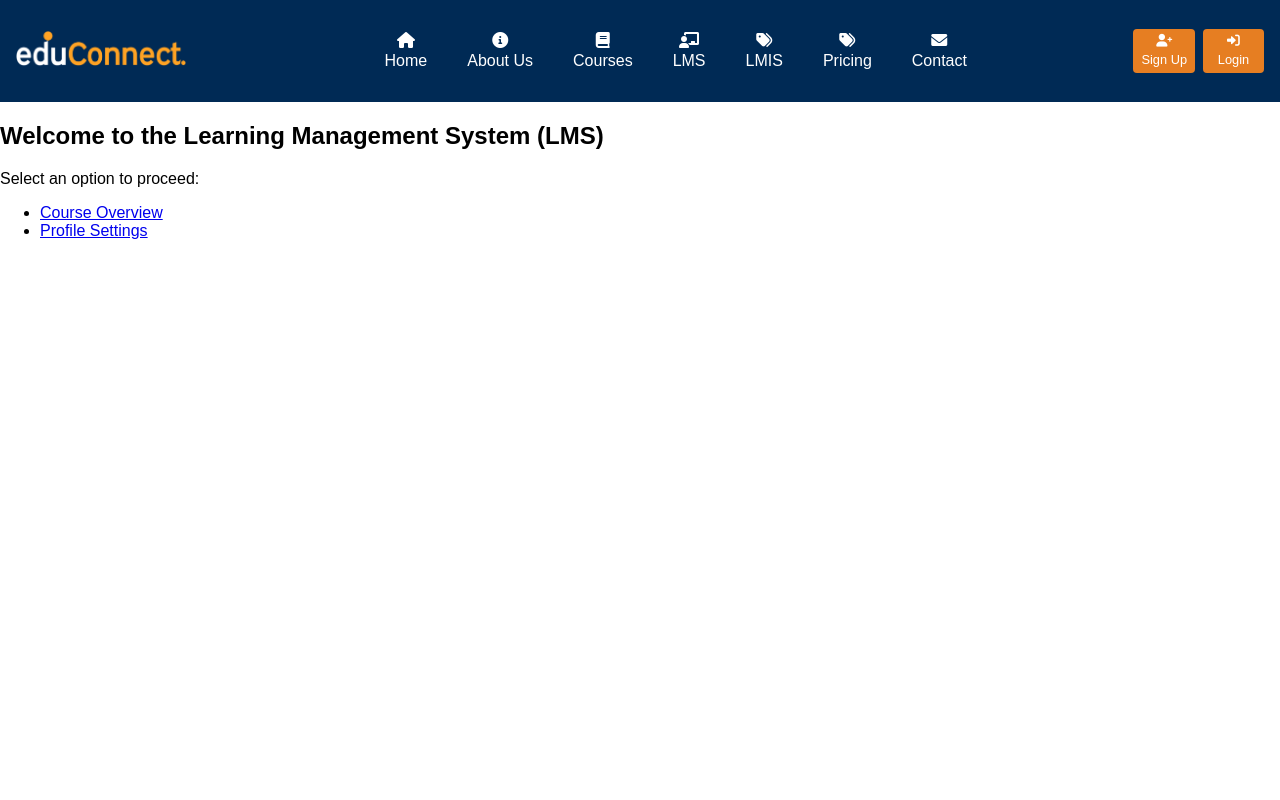
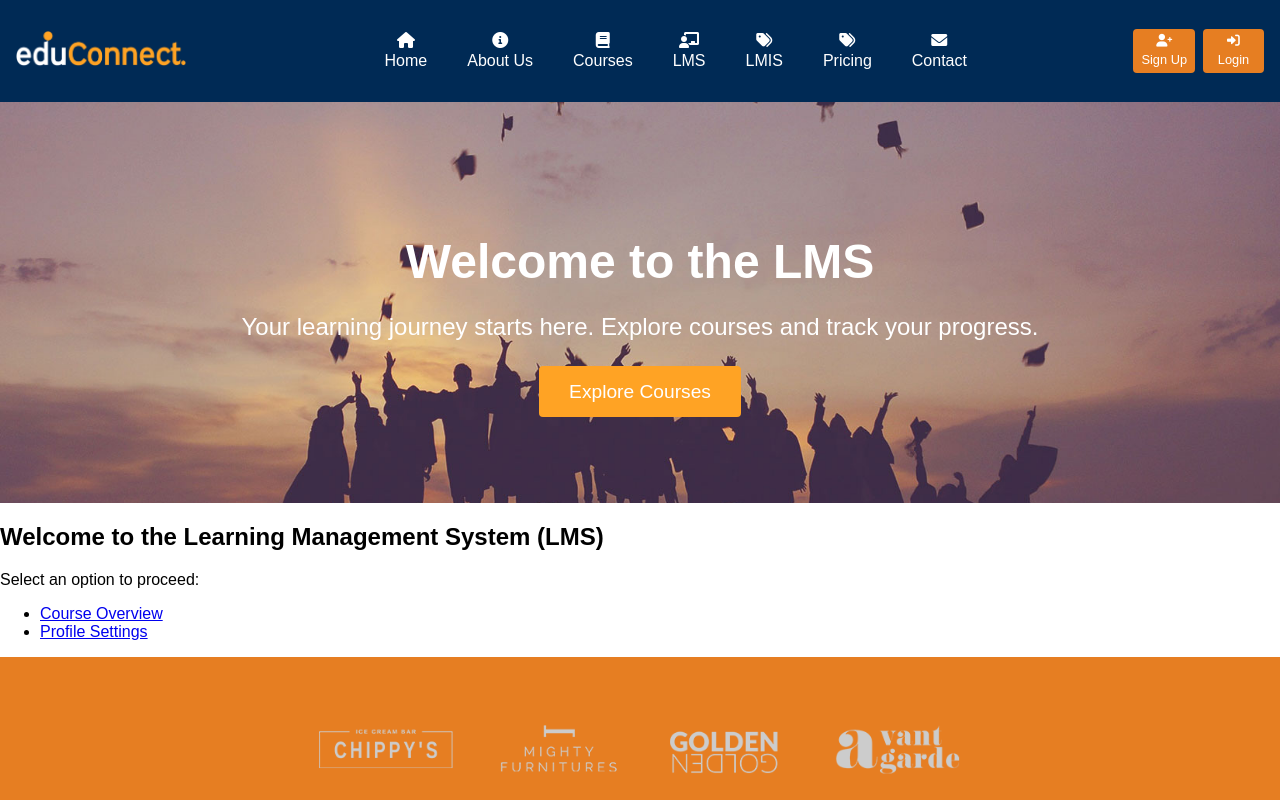
Before and after one commit to Kheed99/myeduConnect-1, a React (Create React App) app: page /lms in a window 1280 px wide. Shown: the top 800 px of the page. Built offline with nearby package versions, Linux system fonts and the light colour scheme.

Commit message:
Add reusable HeroSection component for LMS landing page and Course Overview - Integrate Footer and PartnersSection into LMS landing page - Update styles for consistency across LMS interface

```diff
--- a/src/App.js
+++ b/src/App.js
@@ -10,6 +10,7 @@ import Pricing from './components/Pricing';
 import Contact from './components/Contact';
 import Signup from './components/Signup';
 import Login from './components/Login';
+import Footer from './components/Footer';
 import LMSLandingPage from './components/LMS/LMSLandingPage';
 import CourseOverview from './components/LMS/Dashboard/Overview/CourseOverview';
 import ProfileSettings from './components/LMS/Dashboard/ProfileSettings/ProfileSettings';
@@ -32,6 +33,7 @@ function App() {
                     <Route path="/signup" element={<Signup />} />
                     <Route path="/login" element={<Login />} />
                 </Routes>
+                <Footer />
             </div>
         </Router>
     );
--- a/src/components/Home/Home.js
+++ b/src/components/Home/Home.js
@@ -20,7 +20,6 @@ const Home = () => {
             <HowItWorksSection />
             <TestimonialsSection />
             <PartnersSection />
-            <Footer />
         </div>
     );
 };
--- /dev/null
+++ b/src/components/LMS/Dashboard/HeroSection.css
@@ -0,0 +1,35 @@
+.hero-section {
+    background-size: cover;
+    background-position: center;
+    padding: 100px 20px;
+    color: #fff;
+    text-align: center;
+}
+
+.hero-content {
+    max-width: 800px;
+    margin: 0 auto;
+}
+
+.hero-content h1 {
+    font-size: 3rem;
+    margin-bottom: 20px;
+}
+
+.hero-content p {
+    font-size: 1.5rem;
+    margin-bottom: 40px;
+}
+
+.cta-button {
+    background-color: #ffa324;
+    color: #fff;
+    padding: 15px 30px;
+    text-decoration: none;
+    border-radius: 4px;
+    font-size: 1.2rem;
+}
+
+.cta-button:hover {
+    background-color: #e6891c;
+}
--- /dev/null
+++ b/src/components/LMS/Dashboard/HeroSection.js
@@ -0,0 +1,18 @@
+import React from 'react';
+import './HeroSection.css';
+
+const HeroSection = ({ title, subtitle, buttonText, buttonLink }) => {
+    return (
+        <div className="hero-section" style={{ backgroundImage: "url('/images/banner.jpg')" }}>
+            <div className="hero-content">
+                <h1>{title}</h1>
+                <p>{subtitle}</p>
+                <a href={buttonLink} className="cta-button">
+                    {buttonText}
+                </a>
+            </div>
+        </div>
+    );
+};
+
+export default HeroSection;
--- a/src/components/LMS/Dashboard/Overview/CourseOverview.js
+++ b/src/components/LMS/Dashboard/Overview/CourseOverview.js
@@ -1,8 +1,9 @@
 import React from 'react';
+import HeroSection from '../HeroSection';
+import PartnersSection from '../../../Home/PartnersSection';
 import './CourseOverview.css';
 
 const CourseOverview = () => {
-    // Placeholder course data
     const courses = [
         { id: 1, name: 'Introduction to React', instructor: 'Jane Doe', progress: '75%' },
         { id: 2, name: 'Advanced JavaScript', instructor: 'John Smith', progress: '50%' },
@@ -10,6 +11,13 @@ const CourseOverview = () => {
     ];
 
     return (
+        <>
+            <HeroSection
+                title="Your Courses"
+                subtitle="Manage your learning journey and track your progress."
+                buttonText="View All Courses"
+                buttonLink="/courses"
+            />
             <div className="course-overview">
                 <h2>Course Overview</h2>
                 <ul>
@@ -22,6 +30,8 @@ const CourseOverview = () => {
                     ))}
                 </ul>
             </div>
+            <PartnersSection />
+        </>
     );
 };
 
--- a/src/components/LMS/LMSLandingPage.js
+++ b/src/components/LMS/LMSLandingPage.js
@@ -1,19 +1,30 @@
 import React from 'react';
-import { Link } from 'react-router-dom';
+import PartnersSection from '../Home/PartnersSection';
+import HeroSection from './Dashboard/HeroSection';
+import './LMSLandingPage.css';
 
 const LMSLandingPage = () => {
     return (
-        <div className="lms-landing">
+        <div className="lms-page">
+            <HeroSection
+                title="Welcome to the LMS"
+                subtitle="Your learning journey starts here. Explore courses and track your progress."
+                buttonText="Explore Courses"
+                buttonLink="/courses"
+            />
+            <div className="lms-content">
                 <h2>Welcome to the Learning Management System (LMS)</h2>
                 <p>Select an option to proceed:</p>
                 <ul>
                     <li>
-                    <Link to="/lms/dashboard/overview">Course Overview</Link>
+                        <a href="/lms/dashboard/overview">Course Overview</a>
                     </li>
                     <li>
-                    <Link to="/lms/dashboard/profile-settings">Profile Settings</Link>
+                        <a href="/lms/dashboard/profile-settings">Profile Settings</a>
                     </li>
                 </ul>
+            </div>
+            <PartnersSection />
         </div>
     );
 };
```
Also changed, not shown: public/images/banner.jpg (added). Lines whose indentation alone changed are shown as unchanged.
